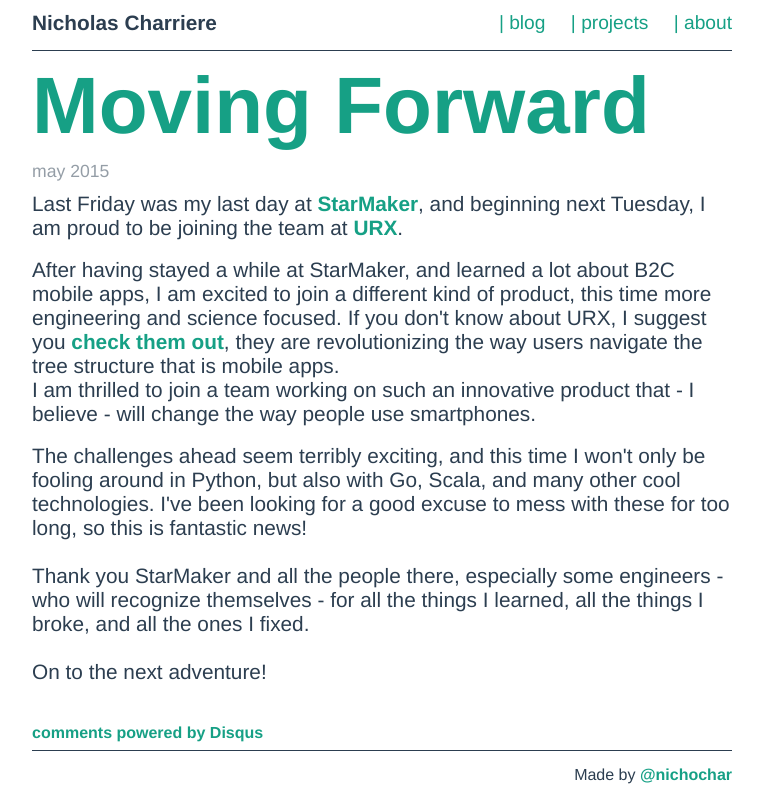
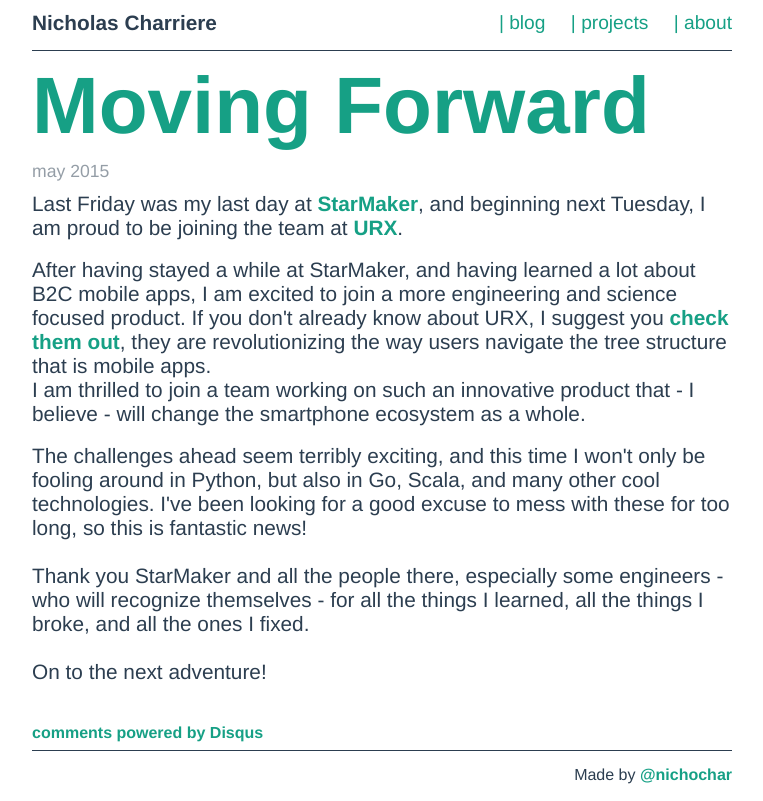
Before and after one commit to nichochar/blog, a Flask app: page /blog/2015/5/changing-jobs in a window 1280 px wide. Shown: the whole page, without its empty margins (258-1021 px from the left). Run offline with Flask 2, Linux system fonts and the light colour scheme; some libraries are stand-ins or nearby versions.

Commit message:
Editorial changes thanks @emstagrams

```diff
--- a/blog/templates/2015/5/changing-jobs.html
+++ b/blog/templates/2015/5/changing-jobs.html
@@ -6,11 +6,16 @@ Last Friday was my last day at <a href="http://www.starmakerstudios.com">StarMak
 </p>
 <br>
 <p>
-After having stayed a while at StarMaker, and learned a lot about B2C mobile apps, I am excited to join a different kind of product, this time more engineering and science focused. If you don't know about URX, I suggest you <a href="https://www.youtube.com/watch?v=YApS4DlHG3k">check them out</a>, they are revolutionizing the way users navigate the tree structure that is mobile apps.<br> I am thrilled to join a team working on such an innovative product that - I believe - will change the way people use smartphones.
+After having stayed a while at StarMaker, and having learned a lot about B2C mobile apps,
+I am excited to join a more engineering and science focused product.
+If you don't already know about URX, I suggest you <a href="https://www.youtube.com/watch?v=YApS4DlHG3k">check them out</a>,
+they are revolutionizing the way users navigate the tree structure that is mobile apps.
+<br>
+I am thrilled to join a team working on such an innovative product that - I believe - will change the smartphone ecosystem as a whole.
 </p>
 <br>
 <p>
-The challenges ahead seem terribly exciting, and this time I won't only be fooling around in Python, but also with Go, Scala, and many other cool technologies. I've been looking for a good excuse to mess with these for too long, so this is fantastic news!
+The challenges ahead seem terribly exciting, and this time I won't only be fooling around in Python, but also in Go, Scala, and many other cool technologies. I've been looking for a good excuse to mess with these for too long, so this is fantastic news!
 <br><br>
 </p>
 <p>
```
